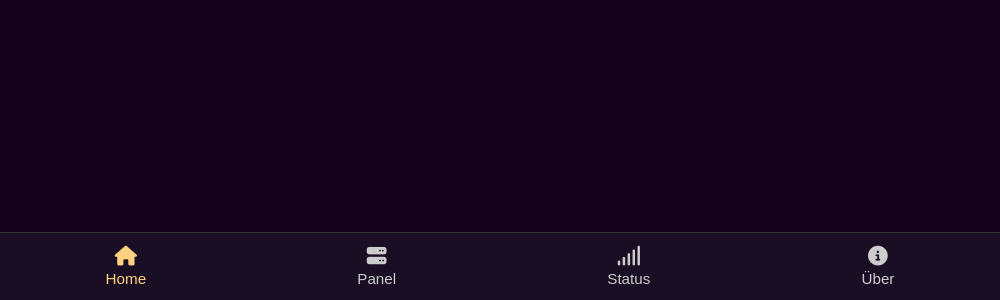
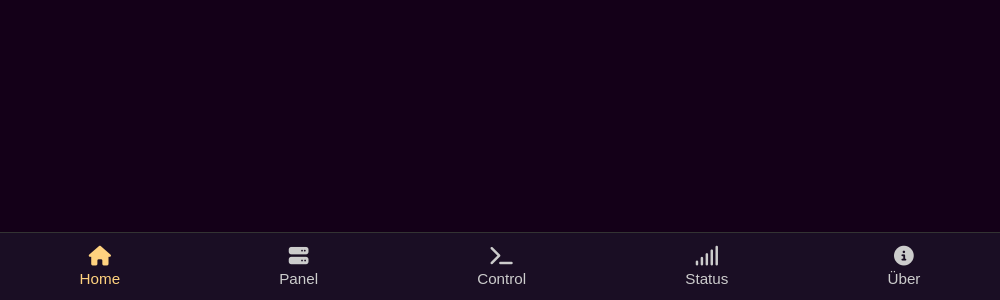
Before and after one commit to Talonachris/nebulitonapp-lite, an Electron app: page index.html in a window 1000 px wide. Shown: the part 500-800 px from the top of the page. Drawn offline with Linux system fonts and the light colour scheme.

Commit message:
🔧 Control-Tab für https://cp.nebuliton.de hinzugefügt

```diff
--- a/index.html
+++ b/index.html
@@ -71,6 +71,10 @@
       <i class="fas fa-server"></i>
       Panel
     </button>
+    <button onclick="switchTab(event, 'https://cp.nebuliton.de')">
+      <i class="fas fa-terminal"></i>
+      Control
+    </button>
     <button onclick="switchTab(event, 'https://status.nebuliton.de')">
       <i class="fas fa-signal"></i>
       Status
```
Also changed, not shown: ._index.html (added).
